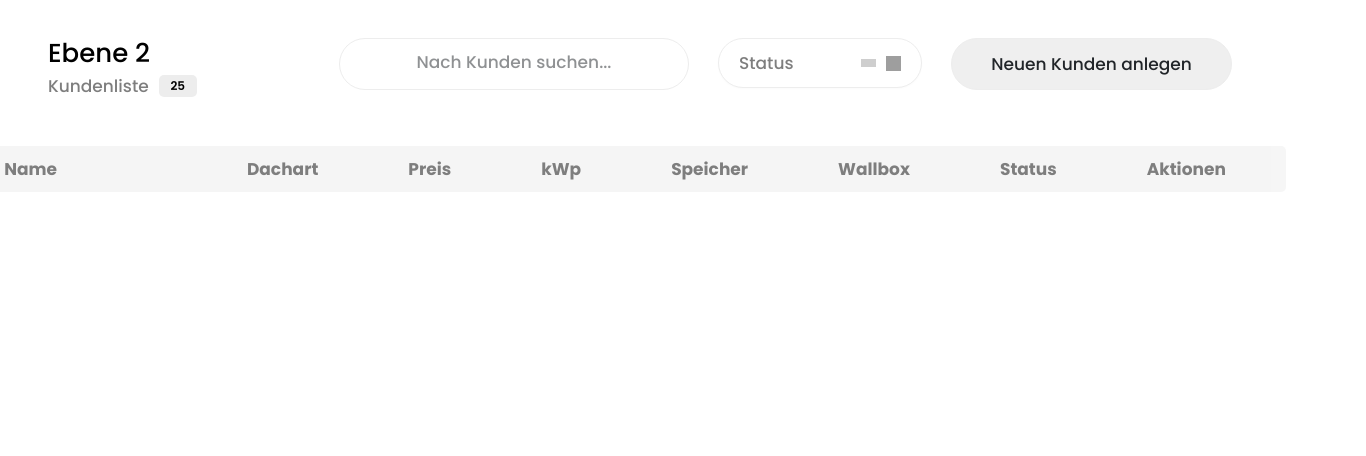
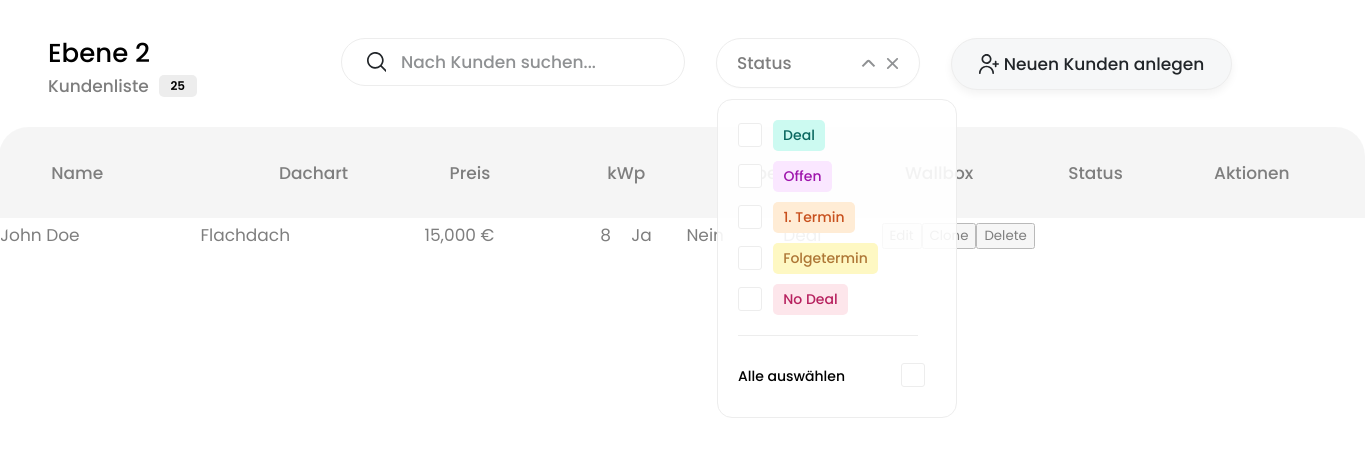
Before and after one commit to erenceviz/solarboy, a Nuxt app: page /admin in a window 1280 px wide. Both pictures are taken after a click on the button 893 px from the left and 63 px from the top of the page. Shown: the top 456 px of the page, 1366 px wide, since content can reach past the window. Built offline with nearby package versions, Linux system fonts and the light colour scheme; grey boxes are pictures that could not be loaded.

Commit message:
filter status finally complete, started working on the table, table head is complete as well

```diff
--- a/components/AddCustomer.vue
+++ b/components/AddCustomer.vue
@@ -1,5 +1,9 @@
 <template>
-    <button @click="addCustomer" class="add-customer">Neuen Kunden anlegen</button>
+    <div class="add-customer">
+        <button class="add-button"></button>
+        <button @click="addCustomer" class="new-customer">Neuen Kunden anlegen</button>
+    </div>
+
 </template>
 
 <script setup>
@@ -9,31 +13,50 @@
 </script>
 
 <style scoped>
- .add-customer{
-    height: 52px;
-    width: 281px;
-    border-width :1px;
-    border-radius: 500px;
-    border-color: #EDEDED;
-    border: 1px solid #EDEDED;
-    color: #212529;
-    /* font-family: 'Poppins', sans-serif; */
-    font-size:17px;
-    font-weight: 500 !important;
-    line-height: 25.5px;
-    margin-top:30px;
-    margin-right: 40px;
-    margin-left:-100px;
-    box-shadow: 0px 1px 2px 0px #00000005;
+ .add-customer {
+  display: flex;
+  justify-content: center; /* Center content horizontally */
+  align-items: center; /* Center content vertically */
+  flex-direction: row;
+  max-height: 52px;
+  max-width: 281px;
+  width:100%;
+  border-radius: 500px;
+  border: 1px solid #EDEDED;
+  background-color: #F6F7F8;
+  margin-top: 30px;
+  margin-right: 40px;
+  margin-left: -100px;
+  padding: 13px 25px;
+  box-sizing: border-box;
 
-    box-shadow: 0px 4px 4px 0px #00000005;
+  /* Simplified box-shadow */
+  box-shadow: 0px 4px 8px rgba(0, 0, 0, 0.05); /* You can adjust this for a softer effect */
+}
 
-    box-shadow: 0px 9px 6px 0px #00000003;
+.add-button {
+  height: 20px; /* Set the desired height */
+  width: 20px;  /* Set the desired width */
+  background-size: contain; /* Ensures the image scales within the button */
+  background-position: center; /* Center the image */
+  background-repeat: no-repeat; /* Prevent image repeat */
+  background-color: #F6F7F8;
+  border: 0; /* Remove border */
+  cursor: pointer; /* Change cursor to pointer on hover */
+  margin-right: 5px; /* Space between icon and button text */
+  background-image: url('@/assets/user-add 1.svg'); /* Background image */
+  padding: 0; /* Ensure no padding */
+}
 
-    box-shadow: 0px 16px 7px 0px #00000000;
 
-    box-shadow: 0px 26px 7px 0px #00000000;
+.new-customer {
+  border: none; /* Remove border on the button */
+  background: none; /* Remove background for a cleaner look */
+  color: #212529;
+  font-size: 17px;
+  font-weight: 500;
+  text-align: center;
+  padding: 0; /* Remove padding to make sure it aligns properly */
+}
 
-    padding: 13px 25px 13px 25px;
-  }
 </style>
--- a/components/CustomerRow.vue
+++ b/components/CustomerRow.vue
@@ -27,3 +27,9 @@ const props = defineProps({
   },
 });
 </script>
+
+
+
+<style scoped>
+
+</style>
--- a/components/FilterOptions.vue
+++ b/components/FilterOptions.vue
@@ -2,7 +2,7 @@
   <div class="filter-status" :style="{ width: buttonWidth }">
     <div class="filter-content">
       <span style="opacity: 50%;">Status</span>
-      <span  v-if="selectedFilters.length > 0">
+      <span v-if="selectedFilters.length > 0">
         <span v-for="filter in selectedFilters" :key="filter" :style="filterStyles[filter]" class="selected-filter">
           {{ filter }}
         </span>
@@ -10,30 +10,29 @@
     </div>
 
     <div class="filter-buttons">
-      <button @click="toggleFilterOptions" class="toggle-filters">
-        <!-- <span class="icon-dropdown"></span> -->
-      </button>
-      <button @click="clearFilters" class="clear-filters">
-        <!-- <i class="icon-clear"></i> -->
-      </button>
+      <button @click="toggleFilterOptions" :class="{ 'rotated': isRotated }" class="toggle-filters"></button>
+      <button @click="clearFilters" class="clear-filters"></button>
     </div>
 
-    <div v-if="filterVisible" class="filter-options">
+    <transition name="slide-fade" mode="out-in">
+      <div v-if="filterVisible" :class="['filter-options', { 'visible': filterVisible }]">
           <ul>
             <li v-for="(value, key) in filters" :key="key">
               <input type="checkbox" v-model="filters[key]" :id="`filter-${key}`" class="custom-checkbox" />
               <span class="custom-label"></span>
-          <label :for="`filter-${key}`" :style="filterStyles[key]" >{{ key }} </label>
+              <label :for="`filter-${key}`" :style="filterStyles[key]">{{ key }}</label>
             </li>
+            <div class="divider"></div>
+          </ul>
           <div class="toggle-all">
             <span>Alle auswählen</span>
-          <input @click="toggleAllOptions" type="checkbox" class="custom-checkbox2"/>
-          <span class="custom-label2"></span>
+            <input @click="toggleAllOptions" type="checkbox" class="custom-checkbox2" :id="'toggle-all'" />
+            <span :for="'toggle-all'" class="custom-label2"></span>
+
+          </div>
         </div>
 
-
-      </ul>
-    </div>
+    </transition>
   </div>
 </template>
 
@@ -60,9 +59,15 @@ const filters = ref({
 
 const filterVisible = ref(false);
 const allSelected = ref(false);
+const isRotated = ref(false);
 
 const toggleFilterOptions = () => {
-  filterVisible.value = !filterVisible.value;
+  isRotated.value = !isRotated.value; // Toggle rotation
+  filterVisible.value = !filterVisible.value; // Toggle filter visibility
+
+  // Debugging logs
+  console.log('isRotated:', isRotated.value);
+  console.log('filterVisible:', filterVisible.value);
 };
 
 const selectedFilters = computed(() => {
@@ -77,94 +82,84 @@ const toggleAllOptions = () => {
 };
 
 const clearFilters = () => {
-  if (filterVisible.value ){
-    filterVisible.value = !filterVisible.value;
-  }
+  // Reset rotation and visibility states
+  isRotated.value = false;
+  filterVisible.value = false;
+
+  // Reset all filters to false
   Object.keys(filters.value).forEach(key => {
     filters.value[key] = false;
   });
+
+  // Reset allSelected state
+  allSelected.value = false;
 };
 
-const applyFilter = (filter) => {
-  console.log(`Applied filter: ${filter}`);
+// Define common styles for all filters
+const filterHeight = '31px';
+const filterStyles = {
+  Deal: { backgroundColor: '#CCFAF1', borderColor: '#A5F1E1', color: '#0A6860', height: filterHeight, width: '52px' },
+  Offen: { backgroundColor: '#FAE7FF', borderColor: '#F5D0FF', color: '#9E15AC', height: filterHeight, width: '59px' },
+  '1. Termin': { backgroundColor: '#FFECD5', borderColor: '#F4E3CD', color: '#C8501D', height: filterHeight, width: '82px' },
+  Folgetermin: { backgroundColor: '#FEF8C3', borderColor: '#F2ECB4', color: '#AE7736', height: filterHeight, width: '105px' },
+  'No Deal': { backgroundColor: '#FDE6EB', borderColor: '#FDD4DD', color: '#B7225F', height: filterHeight, width: '75px' }
 };
+</script>
 
-// Define styles for each filter
-const filterStyles = {
-  Deal: {
-    backgroundColor: '#CCFAF1',
-    borderColor: '#A5F1E1',
-    color: '#0A6860',
-    height:'31px',
-    width:'52px',
-
-  },
-  Offen: {
-    backgroundColor: '#FAE7FF',
-    borderColor: '#F5D0FF',
-    color: '#9E15AC',
-    height:'31px',
-    width:'59px'
-  },
-  '1. Termin': {
-    backgroundColor: '#FFECD5',
-    borderColor: '#F4E3CD',
-    color: '#C8501D',
-    height:'31px',
-    width:'82px'
-  },
-  Folgetermin: {
-    backgroundColor: '#FEF8C3',
-    borderColor: '#F2ECB4',
-    color: '#AE7736',
-    height:'31px',
-    width:'105px'
-  },
-  'No Deal': {
-    backgroundColor: '#FDE6EB',
-    borderColor: '#FDD4DD',
-    color: '#B7225F',
-    height:'31px',
-    width:'75px'
-  }
-};
-
-</script>
 
 
 
 <style scoped>
 
-  .toggle-filters{
-    height: 8px; /* Adjust height if needed */
+.toggle-filters {
+    height: 15px; /* Adjust height if needed */
     width: 15px; /* Adjust width if needed */
-
-    background-size: contain; /* Make sure the background fits */
+    background-repeat: no-repeat; /* Prevent image repeat */
+    background-size: contain; /* Ensures the image scales within the button */
+    background-position: center; /* Center the image */
     border: 0; /* Remove border */
+    background-color: #fff;
     opacity: 50%; /* Set opacity */
     cursor: pointer; /* Change cursor to pointer on hover */
-    background:url('C:\Users\Eren\Documents\Business\nuxt-project\assets\01 align center down.svg');
+    background-image: url('@/assets/01 align center down.svg');
+    transition: transform 0.3s ease; /* Smooth transition */
 }
 
-  .clear-filters{
-    height: 15px; /* Adjust height if needed */
-    width: 15px; /* Adjust width if needed */
+.toggle-filters.rotated {
+    transform: rotate(-180deg); /* Rotate when active */
+}
 
-    background-size: contain; /* Make sure the background fits */
-    border: 0; /* Remove border */
-    /* Set opacity */
+
+  .clear-filters {
+      height: 15px; /* Adjust height as needed */
+      width: 13px; /* Adjust width as needed */
+      background-repeat: no-repeat; /* Prevent image repeat */
+      background-size: contain; /* Ensures the image scales within the button */
+      background-position: center; /* Center the image */
+      background-color: #fff;
+      border: none; /* Remove any border */
       cursor: pointer; /* Change cursor to pointer on hover */
-    background:url('C:\Users\Eren\Documents\Business\nuxt-project\assets\cross-small 1.svg');
+      background-image: url('@/assets/cross-small 1.svg'); /* Use 'background-image' instead of 'background' */
+      display: inline-block; /* Ensure the element respects its size */
+      vertical-align: middle; /* Align properly */
+      padding: 0; /* Remove padding if it's affecting layout */
   }
 
   .toggle-all{
     display:flex;
     justify-content: space-between;
-    margin-top: 30px;
-    margin-bottom: 0px;
+    margin-top:0px;
+    margin-bottom: 20px;
 
   }
 
+  .divider {
+    width: 180px;
+    height: 0.5px;
+    background-color: #EDEDED;
+    margin-top:20px;
+
+}
 
 
 
@@ -196,29 +191,46 @@ const filterStyles = {
         margin-right:20px;
     }
 
+
+
     .filter-options {
         position: absolute;
-      top: 55px; /* Adjust vertical placement */
-      left: 0; /* Align with the filter button */
+        top: 55px;
+        left: 0;
         border-radius: 15px;
         border: 1px solid #EDEDED;
         padding: 20px 20px 10px 20px;
         max-width: 198px;
-      max-height:320px;
-      margin-right:100px;
+        height: 287px;
+        max-height: 320px;
         display: flex;
         justify-content: space-between;
-      flex-wrap:nowrap;
+        flex-direction: column;
         overflow: hidden;
-
-      z-index: 9999; /* Ensure it appears on top */
+        z-index: 9999;
         background-color: rgba(255, 255, 255, 0.9);
         font-size: 14px;
         margin-top: 5px;
+        transition: opacity 0.3s ease, transform 0.3s ease; /* Add transition here */
+      }
 
-      transition: max-height 0.3s ease-in-out, opacity 0.3s ease-in-out;
+      .slide-fade-enter-active,
+      .slide-fade-leave-active {
+        transition: opacity 0.3s ease, transform 0.3s ease;
+      }
 
+      .slide-fade-enter,
+      .slide-fade-leave-to {
+        opacity: 0;
+        transform: translateY(-10px);
       }
+
+      .slide-fade-leave {
+        opacity: 1;
+        transform: translateY(10px);
+      }
+
+
 
 
 
@@ -263,7 +275,10 @@ const filterStyles = {
         list-style-type: none; /* Removes bullet points */
         padding: 0;
         width:100%;
-        margin-top:0px;
+        margin-top:0;
+        margin-bottom: 0;
+        height:100%;
+        overflow-y: hidden;
   }
 
   .filter-options li {
@@ -273,12 +288,6 @@ const filterStyles = {
         align-items: start;
     }
 
-    /*.filter-options li {
-      display: flex;
-
-      justify-content: flex-start;
-      margin-bottom: 5px;
-    }*/
 
     .filter-options input{
       z-index:3;
@@ -311,42 +320,32 @@ const filterStyles = {
       z-index: 9999;
     }
 
-    /*.filter-options input[type="checkbox"] {
-      margin-right: 10px;
-      margin-left: 0;
-      border-radius: 3px;
-      border: 1px solid #EDEDED;
-      z-index: 9999;
-      height:24px;
-      width:24px;
-      background-color: aqua;
-    }*/
 
-    .custom-checkbox{
+    .custom-checkbox,
+    .custom-checkbox2 {
       position: absolute; /* Hide default checkbox */
       opacity: 0; /* Hide it visually */
     }
 
-    .custom-checkbox2{
-      position: absolute; /* Hide default checkbox */
-      opacity: 0; /* Hide it visually */
-    }
-    .custom-label {
+    .custom-label,
+    .custom-label2 {
       position: relative;
       padding-left: 30px; /* Space for the custom checkbox */
       cursor: pointer; /* Change cursor on hover */
       display: inline-block; /* To accommodate width and height */
       font-weight: 500; /* Optional styling */
       margin-top: 15px;
-      margin-right:5px;
-
+      margin-right: 5px;
     }
 
-    .custom-label::before {
+
+    /* Custom Checkbox Styles */
+    .custom-label::before,
+    .custom-label2::before {
       content: '';
       position: absolute;
       left: 0; /* Position to the left of the text */
-      top:50%; /* Center vertically */
+      top: 50%; /* Center vertically */
       transform: translateY(-50%); /* Adjust to center */
       width: 22px; /* Custom checkbox width */
       height: 22px; /* Custom checkbox height */
@@ -356,16 +355,23 @@ const filterStyles = {
       z-index: 0; /* Behind label text */
     }
 
-    /* Change appearance when checked */
-    .custom-checkbox:checked + .custom-label::before {
-      background: #2A3F94; /* Change to your preferred color */
 
-    }
-    .filter-status {
-      width: auto; /* Make sure the filter status adjusts to content */
+    .custom-label2 {
+  margin-top: -4px; /* Use a negative value to move it up */
 }
 
-    .custom-label::after {
+
+
+
+    /* Change appearance when checked */
+    .custom-checkbox:checked + .custom-label::before,
+    .custom-checkbox2:checked + .custom-label2::before {
+      background: #2A3F94; /* Change to your preferred color */
+    }
+
+    /* Checkmark styles */
+    .custom-label::after,
+    .custom-label2::after {
       content: '';
       position: absolute;
       left: 6px; /* Adjust to position it within the checkbox */
@@ -379,49 +385,7 @@ const filterStyles = {
     }
 
     /* Show checkmark when checkbox is checked */
-    .custom-checkbox:checked + .custom-label::after {
-        display: block; /* Show checkmark */
-    }
-
-
-    .custom-label2 {
-      position: relative;
-      padding-left: 30px; /* Space for the custom checkbox */
-      cursor: pointer; /* Change cursor on hover */
-      display: inline-block; /* To accommodate width and height */
-      font-weight: 500; /* Optional styling */
-      margin-bottom:4px;
-      margin-right:5px;
-
-    }
-
-    .custom-label2::before {
-      content: '';
-      position: absolute;
-      left: 0; /* Position to the left of the text */
-      top:50%; /* Center vertically */
-      transform: translateY(-50%); /* Adjust to center */
-      width: 22px; /* Custom checkbox width */
-      height: 22px; /* Custom checkbox height */
-      border: 1px solid #EDEDED; /* Custom border color */
-      border-radius: 3px; /* Rounded corners */
-      background: white; /* Custom background */
-      z-index: 0; /* Behind label text */
-    }
-
-    .custom-label2::after {
-        content: '';
-        position: absolute;
-        left: 6px; /* Adjust to position it within the checkbox */
-        top: 50%; /* Center vertically */
-        transform: translateY(-50%); /* Adjust to center */
-        width: 12px; /* Width of the checkmark */
-        height: 12px; /* Height of the checkmark */
-        background: url('C:\Users\Eren\Documents\Business\nuxt-project\assets\check-11 1.svg') no-repeat center center; /* Your SVG here */
-        display: none; /* Hide by default */
-        z-index: 1; /* Ensure it appears above the custom checkbox */
-    }
-
+    .custom-checkbox:checked + .custom-label::after,
     .custom-checkbox2:checked + .custom-label2::after {
       display: block; /* Show checkmark */
     }
--- a/components/SearchBar.vue
+++ b/components/SearchBar.vue
@@ -1,10 +1,18 @@
 <template>
-    <input type="text" placeholder="Nach Kunden suchen..." class="search-bar"/>
+    <div class="search-bar">
+        <button class="search-icon">
+        </button>
+        <input type="text" placeholder="Nach Kunden suchen..." />
+    </div>
+
 </template>
 
 
 <style scoped>
  .search-bar{
+    display: flex;
+    flex-direction: row;
+    justify-content: space-between;
     position: relative;
     height: 48px;
     width: 344px;
@@ -19,6 +27,11 @@
     text-align: center;
     margin-left:80px;
     margin-right:-60px;
+    align-items: center;
+    box-sizing: border-box;
+    padding-right: 10px;
+    padding-left: 5px;
+    box-sizing: border-box;
 }
 
 .search-bar::placeholder {
@@ -27,10 +40,41 @@
 
 }
 
+input{
+    flex-grow: 1;
+    position: relative;
+    margin-bottom: 0px;
+    border: none;
+    /* font-family: 'Poppins', sans-serif; */
+    line-height: 25.5px;
+    padding-left: 15px;
+    margin-top:4px;
+    box-sizing: border-box; /* Prevent input from overflowing the container */
+    outline:none;
+}
+
 input::placeholder{
     color: #212529;
     font-size: 17px;
     font-weight: 500;
     opacity:50%;
+
+}
+
+input:focus {
+  border: none; /* Remove border on focus */
+  outline: none; /* Remove focus outline */
+}
+
+.search-icon{
+    height: 20px; /* Adjust height if needed */
+    width: 20px; /* Adjust width if needed */
+    margin-left:20px;
+
+    background-size: contain; /* Make sure the background fits */
+    border: 0; /* Remove border */
+    opacity: 100%; /* Set opacity */
+    cursor: pointer; /* Change cursor to pointer on hover */
+    background:url('@/assets/Vector (1).svg');
 }
 </style>
--- a/pages/admin.vue
+++ b/pages/admin.vue
@@ -28,27 +28,29 @@
        <table>
           <thead>
             <tr class="table-head">
-            <th style="margin-right: 100px;">Name</th>
+              <th style="margin-right: 80px;">Name</th>
               <th>Dachart</th>
               <th>Preis</th>
               <th>kWp</th>
               <th>Speicher</th>
               <th>Wallbox</th>
               <th>Status</th>
-            <th style="margin-right: 50px;" >Aktionen</th>
+              <th>Aktionen</th>
             </tr>
           </thead>
+        </table>
+
         <!--Einfügen der Customer Row Component-->
-
+        <table class="table-body">
           <tbody>
-          <!-- <customer-row
+            <customer-row
               v-for="customer in customers"
               :key="customer.id"
               :customer="customer"
               @edit="editCustomer"
               @clone="cloneCustomer"
               @delete="deleteCustomer"
-            /> -->
+              />
           </tbody>
        </table>
       </div>
@@ -144,31 +146,36 @@
   display: flex;
   justify-content: space-between;
   align-items: center;
-  text-align: center;
-  gap:70px;
-  border-radius: 5px;
   background-color: #EDEDED;
   font-weight: 400;
   z-index: 1;
+  height:91px;
+  width:1366px;
+
 
  }
 
-  tbody {
-    text-align: center;
-  }
-
-  th {
-    padding: 10px; /* Adds padding to the header cells */
-
-    text-align: center; /* Centers the text inside each header cell */
+  .table-head th{
+    padding: 5px; /* Adjust the padding to reduce the space */
+    text-align: center; /* Centers the text inside each cell */
+    font-weight: 500;
 }
 
   thead {
     text-align: center;
   }
 
+    .table-head th {
+        width: 150px; /* Set a fixed width for the other columns */
+    }
+
+  .table-head th:nth-child(8){
+      padding-right:40px; /* Adjust this width to control the size */
+  }
+
   table {
-    width: 80%; /* Adjusts the width of the table, can be changed as needed */
+    width: 100%; /* Adjusts the width of the table, can be changed as needed */
+    width:1366px;
     border-collapse: collapse; /* Ensures the table cells share borders */
     z-index: 1;
     position: relative;
@@ -177,14 +184,32 @@
   .table-container {
     position: relative;
     display: flex;
+    flex-direction: column;
     justify-content: center; /* Centers the table horizontally */
-    width: 1288px;
+    width: 1366px;
     width: 100%; /* Ensures the container spans the entire width of the page */
     font-size: 17px;
     font-weight: 400;
     opacity: 50%;
-    margin-top:30px;
+    margin-top:10px;
     z-index: 1;
     overflow: visible;
+
+  }
+
+  .table-container table {
+    align-self: flex-start; /* Ensure the table aligns to the start */
+    width: 100%; /* Adjusts the width of the table */
+    border-collapse: collapse; /* Ensures the table cells share borders */
+    position: relative;
+    border-radius: 30px 30px 0 0; /* Top-left and top-right corners */
+    overflow: hidden; /* Ensures the corners are clipped */
+    margin-left:-10px;
+}
+
+
+
+  .table-container table {
+      border: 1px solid #EDEDED; /* Adjust the color as needed */
   }
 </style>
```
Also changed, not shown: assets/Vector (1).svg (added). Lines whose indentation alone changed are shown as unchanged.
